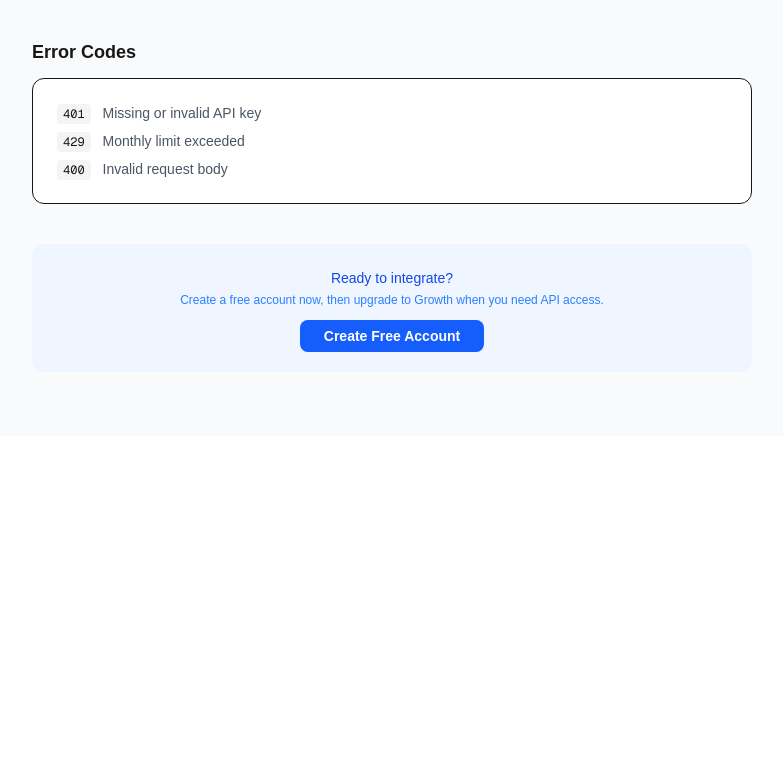
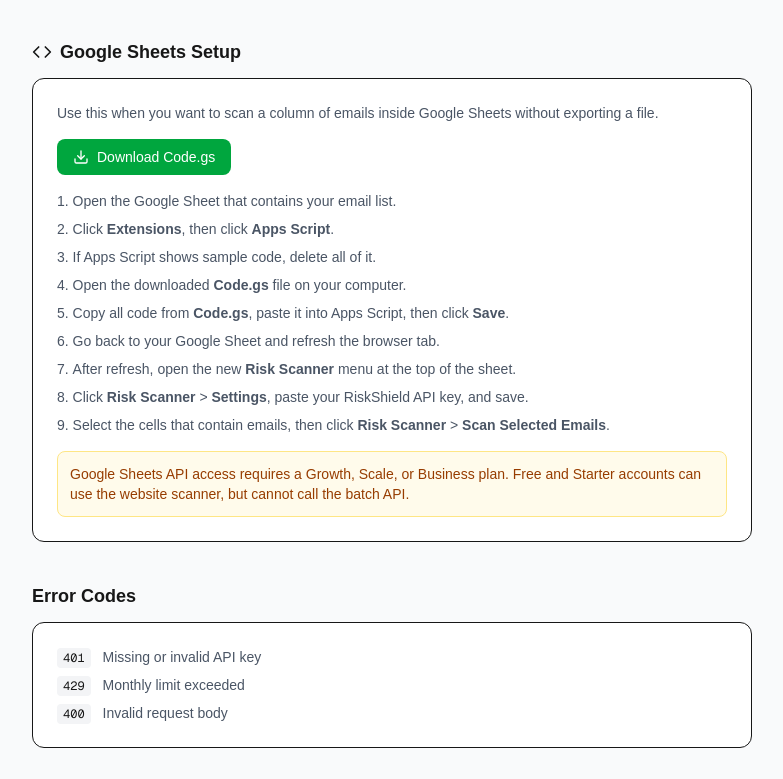
Before and after one commit to hryhrh305-dot/riskshield-ai, a Next.js app: page /docs in a window 1280 px wide. Shown: the part 2401-3180 px from the top of the page, without its empty margins (248-1031 px from the left). Before the commit the page ends 2837 px from the top, so only its background shows below. Built offline with nearby package versions, Linux system fonts and the light colour scheme.

Commit message:
fix: improve google sheets setup download

```diff
--- a/src/app/(dashboard)/dashboard/page.tsx
+++ b/src/app/(dashboard)/dashboard/page.tsx
@@ -6,7 +6,7 @@
 import { generateApiKey } from "@/lib/api-auth";
 import { signOut } from "@/lib/auth";
 import Link from "next/link";
-import { LogOut, Shield, Key, Copy, Trash2, Activity, AlertTriangle, Search, Upload, Globe, Mail, Settings } from "lucide-react";
+import { LogOut, Shield, Key, Copy, Trash2, Activity, AlertTriangle, Search, Upload, Globe, Mail, Settings, Download } from "lucide-react";
 
 interface Profile { id: string; email: string; plan: string; subscription_status: string; credits_remaining: number; total_checks: number; }
 interface ApiKeyRow { id: string; key: string; name: string; status: string; created_at: string; last_used_at: string | null; }
@@ -291,18 +291,23 @@
                 <span className="text-2xl">📊</span>
                 <h2 className="font-semibold text-lg">Google Sheets Add-on</h2>
               </div>
-              <p className="text-sm text-gray-600 mb-3">Scan emails in bulk directly from Google Sheets. Install our add-on and use your API key to verify thousands of leads without leaving your spreadsheet.</p>
-              <ol className="text-sm text-gray-600 space-y-1 list-decimal list-inside mb-4">
-                <li>Open Google Sheets → <strong>Extensions</strong> → <strong>Apps Script</strong></li>
-                <li>Paste the script from <a href="/docs" className="text-blue-600 underline">our docs</a></li>
-                <li>Save and reload the sheet</li>
-                <li>Go to <strong>Risk Scanner → Settings</strong> and paste your API key</li>
+              <p className="text-sm text-gray-600 mb-3">Scan emails in bulk directly from Google Sheets. Download the script, paste it into Apps Script, then connect it with your RiskShield API key.</p>
+              <ol className="text-sm text-gray-600 space-y-1.5 list-decimal list-inside mb-4">
+                <li>Click <strong>Download Code.gs</strong> below.</li>
+                <li>Open your Google Sheet, then click <strong>Extensions</strong> &gt; <strong>Apps Script</strong>.</li>
+                <li>Delete the default sample code in Apps Script.</li>
+                <li>Open the downloaded <strong>Code.gs</strong> file, copy all code, and paste it into Apps Script.</li>
+                <li>Click <strong>Save</strong>, then reload your Google Sheet.</li>
+                <li>Open <strong>Risk Scanner</strong> &gt; <strong>Settings</strong>, paste your API key, and save.</li>
+                <li>Select the email cells, then choose <strong>Risk Scanner</strong> &gt; <strong>Scan Selected Emails</strong>.</li>
               </ol>
-              <div className="flex items-center gap-3">
+              <div className="flex flex-wrap items-center gap-3">
+                <a href="/api/google-sheets-addon" className="bg-green-600 text-white px-4 py-2 rounded-lg text-sm font-medium hover:bg-green-700 inline-flex items-center gap-1">
+                  <Download className="w-4 h-4" /> Download Code.gs
+                </a>
                 <a href="/docs" className="bg-green-600 text-white px-4 py-2 rounded-lg text-sm font-medium hover:bg-green-700 inline-flex items-center gap-1">
                   View Setup Guide
                 </a>
-                <span className="text-xs text-gray-400">Script: D:/ai-saas-mvp/google-sheets-addon/Code.gs</span>
               </div>
             </div>
             <div className="bg-white rounded-lg border border-green-100 p-4 text-sm shrink-0">
--- /dev/null
+++ b/src/app/api/google-sheets-addon/route.ts
@@ -0,0 +1,18 @@
+import { readFile } from "fs/promises";
+import path from "path";
+import { NextResponse } from "next/server";
+
+export const runtime = "nodejs";
+
+export async function GET() {
+  const scriptPath = path.join(process.cwd(), "google-sheets-addon", "Code.gs");
+  const script = await readFile(scriptPath, "utf8");
+
+  return new NextResponse(script, {
+    headers: {
+      "Content-Type": "text/plain; charset=utf-8",
+      "Content-Disposition": 'attachment; filename="RiskShield-Google-Sheets-Code.gs"',
+      "Cache-Control": "public, max-age=300",
+    },
+  });
+}
--- a/src/app/docs/page.tsx
+++ b/src/app/docs/page.tsx
@@ -1,5 +1,5 @@
 import Link from "next/link";
-import { Shield, Code, Key } from "lucide-react";
+import { Shield, Code, Key, Download } from "lucide-react";
 
 export default function DocsPage() {
   return (
@@ -139,6 +139,34 @@
         </section>
 
         <section>
+          <h2 className="text-lg font-semibold flex items-center gap-2 mb-3"><Code className="w-5 h-5" /> Google Sheets Setup</h2>
+          <div className="bg-white rounded-xl border p-6">
+            <p className="text-sm text-gray-600 mb-4">
+              Use this when you want to scan a column of emails inside Google Sheets without exporting a file.
+            </p>
+            <div className="mb-4">
+              <a href="/api/google-sheets-addon" className="inline-flex items-center gap-2 rounded-lg bg-green-600 px-4 py-2 text-sm font-medium text-white hover:bg-green-700">
+                <Download className="w-4 h-4" /> Download Code.gs
+              </a>
+            </div>
+            <ol className="list-decimal list-inside space-y-2 text-sm text-gray-600">
+              <li>Open the Google Sheet that contains your email list.</li>
+              <li>Click <strong>Extensions</strong>, then click <strong>Apps Script</strong>.</li>
+              <li>If Apps Script shows sample code, delete all of it.</li>
+              <li>Open the downloaded <strong>Code.gs</strong> file on your computer.</li>
+              <li>Copy all code from <strong>Code.gs</strong>, paste it into Apps Script, then click <strong>Save</strong>.</li>
+              <li>Go back to your Google Sheet and refresh the browser tab.</li>
+              <li>After refresh, open the new <strong>Risk Scanner</strong> menu at the top of the sheet.</li>
+              <li>Click <strong>Risk Scanner</strong> &gt; <strong>Settings</strong>, paste your RiskShield API key, and save.</li>
+              <li>Select the cells that contain emails, then click <strong>Risk Scanner</strong> &gt; <strong>Scan Selected Emails</strong>.</li>
+            </ol>
+            <div className="mt-4 rounded-lg border border-amber-200 bg-amber-50 p-3 text-sm text-amber-800">
+              Google Sheets API access requires a Growth, Scale, or Business plan. Free and Starter accounts can use the website scanner, but cannot call the batch API.
+            </div>
+          </div>
+        </section>
+
+        <section>
           <h2 className="text-lg font-semibold mb-3">Error Codes</h2>
           <div className="bg-white rounded-xl border p-6 space-y-2 text-sm">
             <div><code className="bg-gray-100 px-1.5 py-0.5 rounded text-xs">401</code> <span className="text-gray-600 ml-2">Missing or invalid API key</span></div>
```
